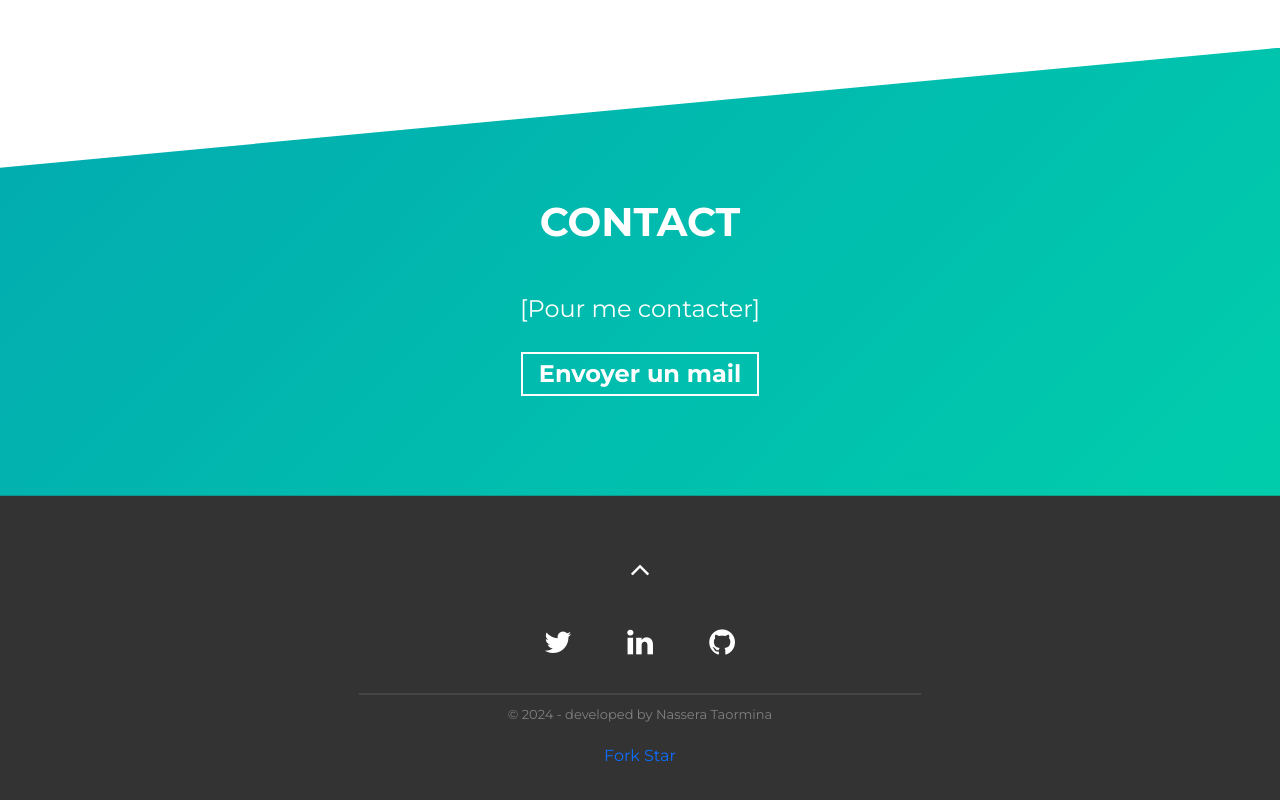
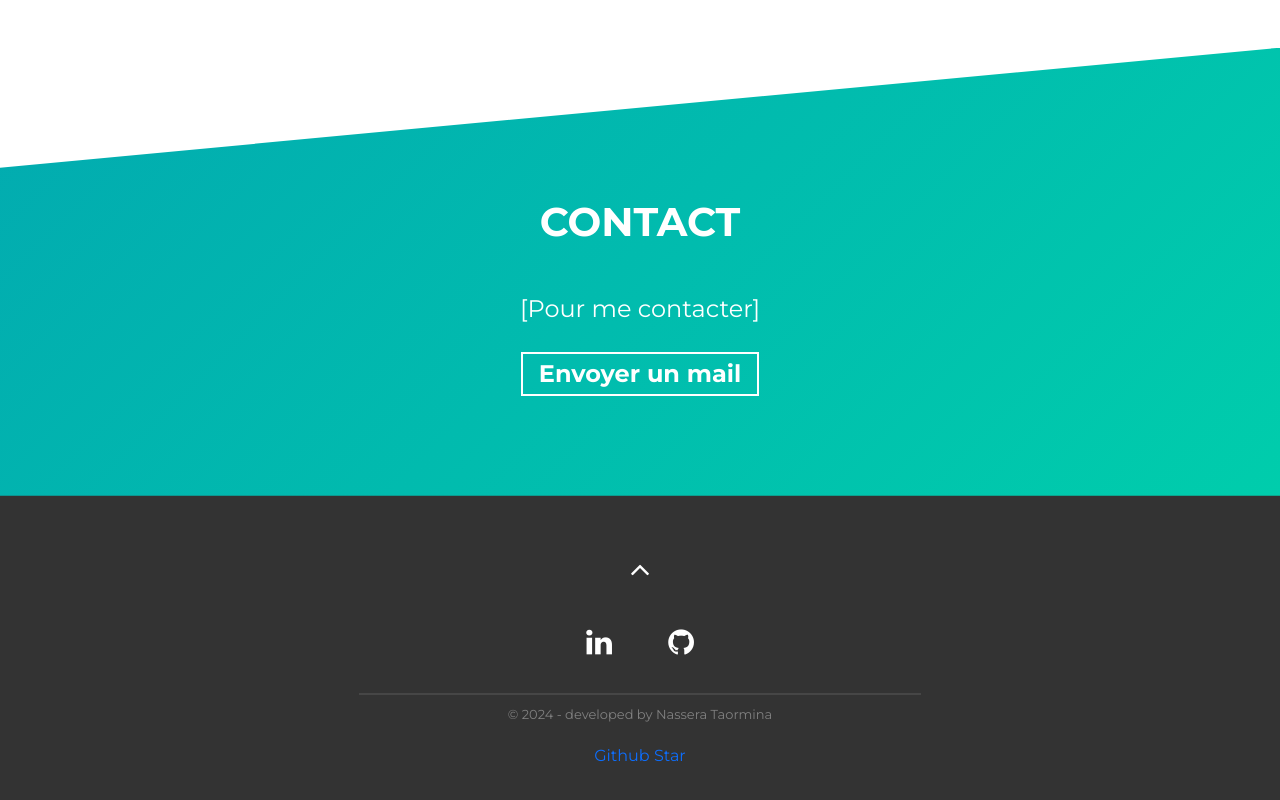
Before and after one commit to Nataormina/simplefolio-master, a website built with Parcel: page simplefolio-master/src/index.html in a window 1280 px wide. Shown: the part 2574-3374 px from the top of the page. Built offline with nearby package versions, Linux system fonts and the light colour scheme.

Commit message:
Ajout lien GitHub

```diff
--- a/simplefolio-master/src/index.html
+++ b/simplefolio-master/src/index.html
@@ -297,10 +297,11 @@
           <i class="fa fa-angle-up fa-2x" aria-hidden="true"></i>
         </a>
         <div class="social-links">
-          <a rel="noreferrer" href="#!" target="_blank">
-            <i class="fa fa-twitter fa-inverse"></i>
-          </a>
-          <a rel="noreferrer" href="#!" target="_blank">
+          <a
+            rel="noreferrer"
+            href="https://linkedin.com/in/nasséra-taormina-494376147"
+            target="_blank"
+          >
             <i class="fa fa-linkedin fa-inverse"></i>
           </a>
           <a
@@ -327,12 +328,12 @@
           <a
             rel="noreferrer"
             class="github-button"
-            href="https://github.com/Nataormina/simplefolio/fork"
+            href="https://github.com/Nataormina/simplefolio-master"
             data-icon="octicon-repo-forked"
             data-size="large"
             data-show-count="true"
             aria-label="Fork ntkme/github-buttons on GitHub"
-            >Fork</a
+            >Github</a
           >
           <a
             rel="noreferrer"
```
